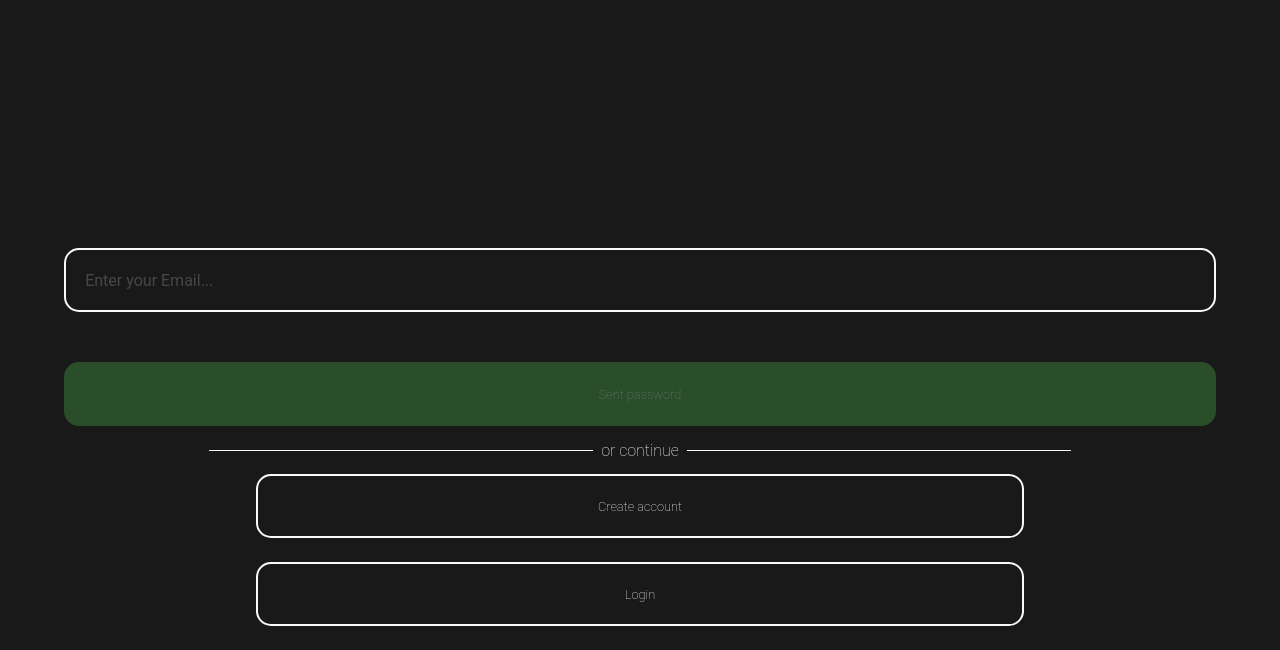
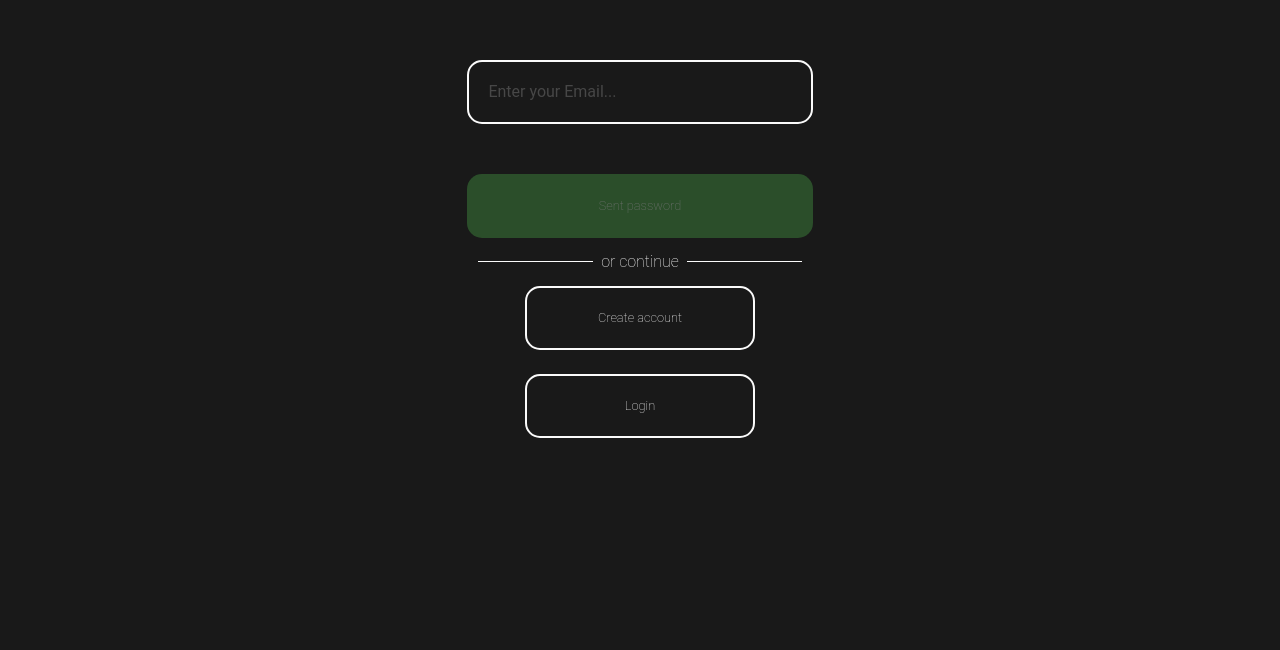
Before and after one commit to FilipDrzazga/simply-todo, a React (Create React App) app: page /password-recovery in a window 1280 px wide. Shown: the part 150-800 px from the top of the page. Built offline with nearby package versions, Linux system fonts and the light colour scheme; no server answers.

Commit message:
add animation and mediaQ to Recovery comp.

```diff
--- a/src/pages/CreateAccount.js
+++ b/src/pages/CreateAccount.js
@@ -29,6 +29,8 @@ const btnContainerVariants = {
   exit: { y: "100vh", opacity: 0 },
   hoverCreateBtn: { backgroundColor: "#306F30" },
   hoverLoginBtn: { backgroundColor: "#FAFAFA", color: "#191919" },
+  whileTapCreateBtn: { scale: 0.9 },
+  whileTapLoginBtn: { scale: 0.9 },
 };
 
 const CreateAccount = () => {
@@ -137,6 +139,7 @@ const CreateAccount = () => {
           <Button
             variants={btnContainerVariants}
             whileHover="hoverCreateBtn"
+            whileTap="whileTapCreateBtn"
             primary="true"
             type="submit"
             size="90%"
@@ -148,6 +151,7 @@ const CreateAccount = () => {
           <Button
             variants={btnContainerVariants}
             whileHover="hoverLoginBtn"
+            whileTap="whileTapLoginBtn"
             type="button"
             secondary="true"
             size="60%"
--- a/src/pages/Login.js
+++ b/src/pages/Login.js
@@ -26,6 +26,8 @@ const btnContainerVariants = {
   animate: { y: 0, opacity: 1, transition: { opacity: { duration: 0.7 }, y: { duration: 0.2 } } },
   hoverLoginBtn: { backgroundColor: "#306F30" },
   hoverCreateBtn: { backgroundColor: "#FAFAFA", color: "#191919" },
+  whileTapLoginBtn: { scale: 0.9 },
+  whileTapCreateBtn: { scale: 0.9 },
   exit: { y: "100vh", opacity: 0 },
 };
 
@@ -107,6 +109,7 @@ const CreateAccount = () => {
           <Button
             variants={btnContainerVariants}
             whileHover="hoverLoginBtn"
+            whileTap="whileTapLoginBtn"
             primary="true"
             type="submit"
             size="90%"
@@ -118,6 +121,7 @@ const CreateAccount = () => {
           <Button
             variants={btnContainerVariants}
             whileHover="hoverCreateBtn"
+            whileTap="whileTapCreateBtn"
             type="button"
             secondary="true"
             size="60%"
--- a/src/pages/PasswordRecovery.js
+++ b/src/pages/PasswordRecovery.js
@@ -8,6 +8,27 @@ import AuthPopup from "../Components/AuthPopup";
 import { useFormik } from "formik";
 import { emailAccountValidation, authMessageHandler } from "../utils";
 import { auth, sendPasswordResetEmail } from "../firebase/firebase";
+import { AnimatePresence } from "framer-motion";
+
+const containerVariants = {
+  initial: { x: 0, opacity: 0 },
+  animate: { opacity: 1, transition: { staggerChildren: 0.2 } },
+  exit: { opacity: 0, transition: { staggerChildren: 0.2, opacity: { duration: 1 } } },
+};
+const inputsVariants = {
+  initial: { x: "100vw", opacity: 0 },
+  animate: { x: 0, opacity: 1, transition: { opacity: { duration: 0.7 }, x: { duration: 0.5 } } },
+  exit: { x: "-100vw", opacity: 0 },
+};
+const btnContainerVariants = {
+  initial: { y: "100vh", opacity: 0 },
+  animate: { y: 0, opacity: 1, transition: { opacity: { duration: 0.7 }, y: { duration: 0.2 } } },
+  exit: { y: "100vh", opacity: 0 },
+  whileTapSentBtn: { backgroundColor: "#306F30", scale: 0.9 },
+  whileTapAccountBtn: { backgroundColor: "#FAFAFA", color: "#191919", scale: 0.9 },
+  hoverSentBtn: { backgroundColor: "#306F30" },
+  hoverAccountBtn: { backgroundColor: "#FAFAFA", color: "#191919" },
+};
 
 const PasswordRecovery = () => {
   const [isRecovered, setIsRecovered] = useState(null);
@@ -36,9 +57,17 @@ const PasswordRecovery = () => {
 
   return (
     <S.Section>
-      {isRecovered && <AuthPopup message={isRecovered} />}
-      <S.Form onSubmit={handleSubmit} autoComplete="off">
+      <AnimatePresence>{isRecovered && <AuthPopup message={isRecovered} />}</AnimatePresence>
+      <S.Form
+        variants={containerVariants}
+        initial="initial"
+        animate="animate"
+        exit="exit"
+        onSubmit={handleSubmit}
+        autoComplete="off"
+      >
         <Input
+          variants={inputsVariants}
           id="email"
           type="text"
           value={values.email}
@@ -51,15 +80,37 @@ const PasswordRecovery = () => {
           labelText="Email"
           size="90%"
         />
-        <S.ButtonContainer>
-          <Button primary type="submit" size="90%" disabled={!isValid}>
+        <S.ButtonContainer variants={btnContainerVariants}>
+          <Button
+            variants={btnContainerVariants}
+            whileTap="whileTapSentBtn"
+            whileHover="hoverSentBtn"
+            primary
+            type="submit"
+            size="90%"
+            disabled={!isValid}
+          >
             Sent password
           </Button>
           <Separator />
-          <Button secondary size="60%" navigateTo="/create-account">
+          <Button
+            variants={btnContainerVariants}
+            whileTap="whileTapAccountBtn"
+            whileHover="hoverAccountBtn"
+            secondary
+            size="60%"
+            navigateTo="/create-account"
+          >
             Create account
           </Button>
-          <Button secondary size="60%" navigateTo="/login">
+          <Button
+            variants={btnContainerVariants}
+            whileTap="whileTapAccountBtn"
+            whileHover="hoverAccountBtn"
+            secondary
+            size="60%"
+            navigateTo="/login"
+          >
             Login
           </Button>
         </S.ButtonContainer>
--- a/src/styled/PasswordRecovery.styled.js
+++ b/src/styled/PasswordRecovery.styled.js
@@ -1,4 +1,6 @@
 import styled from "styled-components";
+import { breakpoints } from "./theme";
+import { motion } from "framer-motion";
 
 const Section = styled.section`
   display: flex;
@@ -8,17 +10,25 @@ const Section = styled.section`
   height: 100vh;
   min-height: 100vh;
   background-color: ${({ theme }) => theme.colors.background.primary};
+  @media ${breakpoints.laptop} {
+    align-items: center;
+  }
 `;
 
-const Form = styled.form`
+const Form = styled(motion.form)`
   width: 100%;
   height: 100%;
   display: flex;
   flex-direction: column;
   justify-content: flex-end;
+  overflow: hidden;
+  @media ${breakpoints.laptop} {
+    width: 30%;
+    justify-content: center;
+  }
 `;
 
-const ButtonContainer = styled.div`
+const ButtonContainer = styled(motion.div)`
   width: 100%;
   margin-top: ${({ theme }) => theme.margin[1]};
   display: flex;
```
